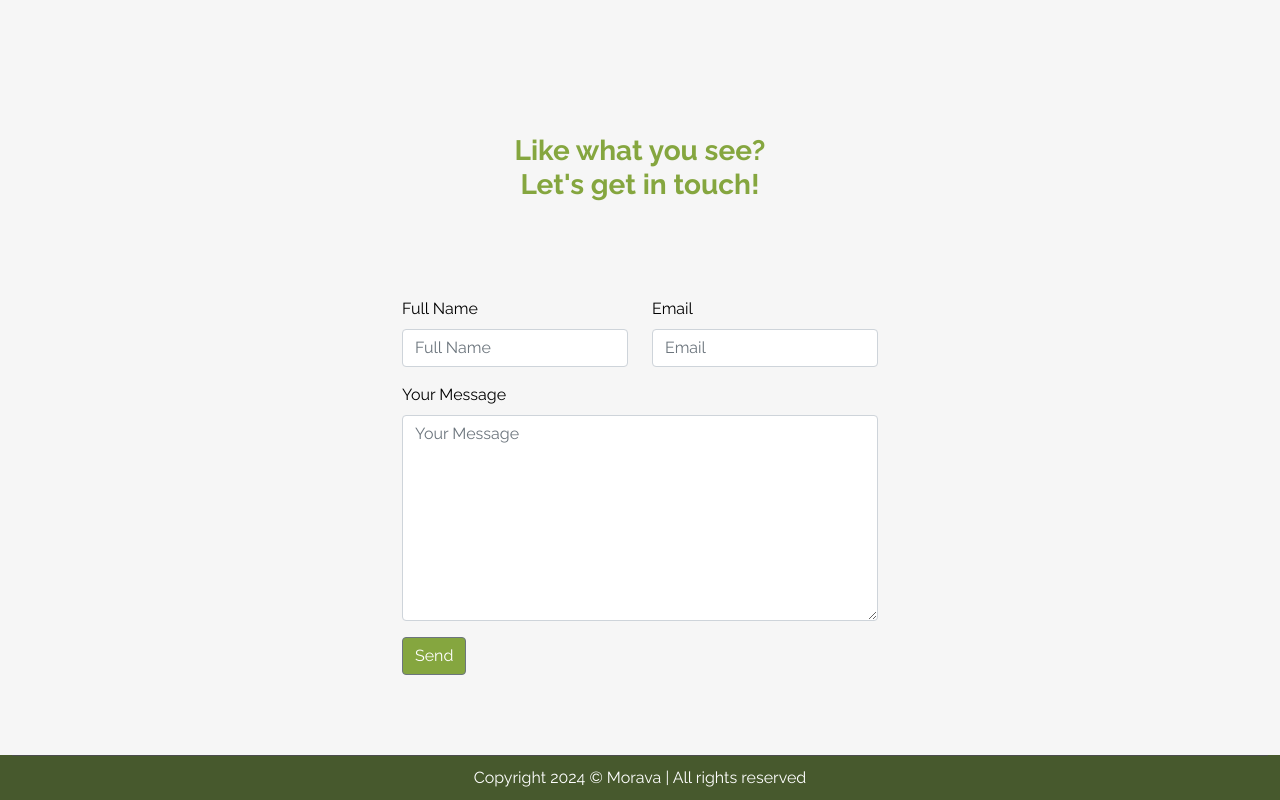
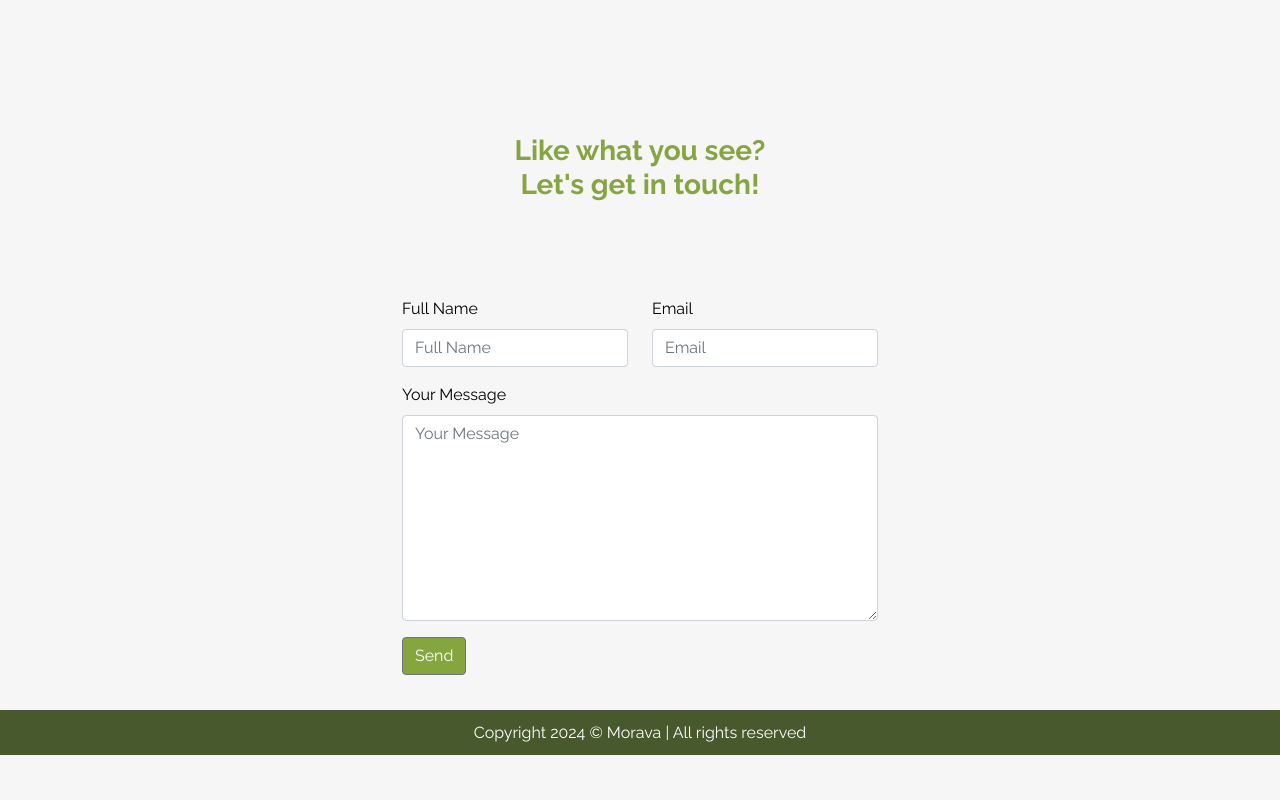
Before and after one commit to AleksTanev/morava, a React (Vite) app: page / in a window 1280 px wide. Shown: the part 1815-2615 px from the top of the page. After the commit the page ends 2570 px from the top, so only its background shows below. Built offline with nearby package versions, Linux system fonts and the light colour scheme.

Commit message:
Fix bottom footer in pages

```diff
--- a/src/shared/Pages/Home/Home.module.scss
+++ b/src/shared/Pages/Home/Home.module.scss
@@ -24,7 +24,7 @@
 
 .hero-text-wrapper {
     position: absolute;
-    top: 14%;
+    top: 30vh;
     right: 14%;
     margin-left: 14%;
     z-index: 110;
--- a/src/shared/components/Footer/Footer.module.scss
+++ b/src/shared/components/Footer/Footer.module.scss
@@ -2,9 +2,10 @@
 
 .footer-container {
   background-color: $base-green-dark;
-  position: relative;
   max-width: 100%;
   margin-top: 80px;
+  position: absolute;
+  bottom:0;
 }
 
 .footer-second {
--- a/src/styles.scss
+++ b/src/styles.scss
@@ -22,10 +22,20 @@ $base-green-light: #A3BF3F;
     --accordion-item-bg-color: #47592D;
   }
 
+html {
+    height: 100%;
+    box-sizing: border-box;
+}
+
 body {
     font-family: "Raleway", sans-serif;
     background-color: var(--background-color);
     color: var(--text-color);
+    position: relative;
+    margin: 0;
+    min-height: 100%;
+    padding-bottom: 5rem;
+    box-sizing: inherit;
 }
 
 .carousel-indicators {
```
